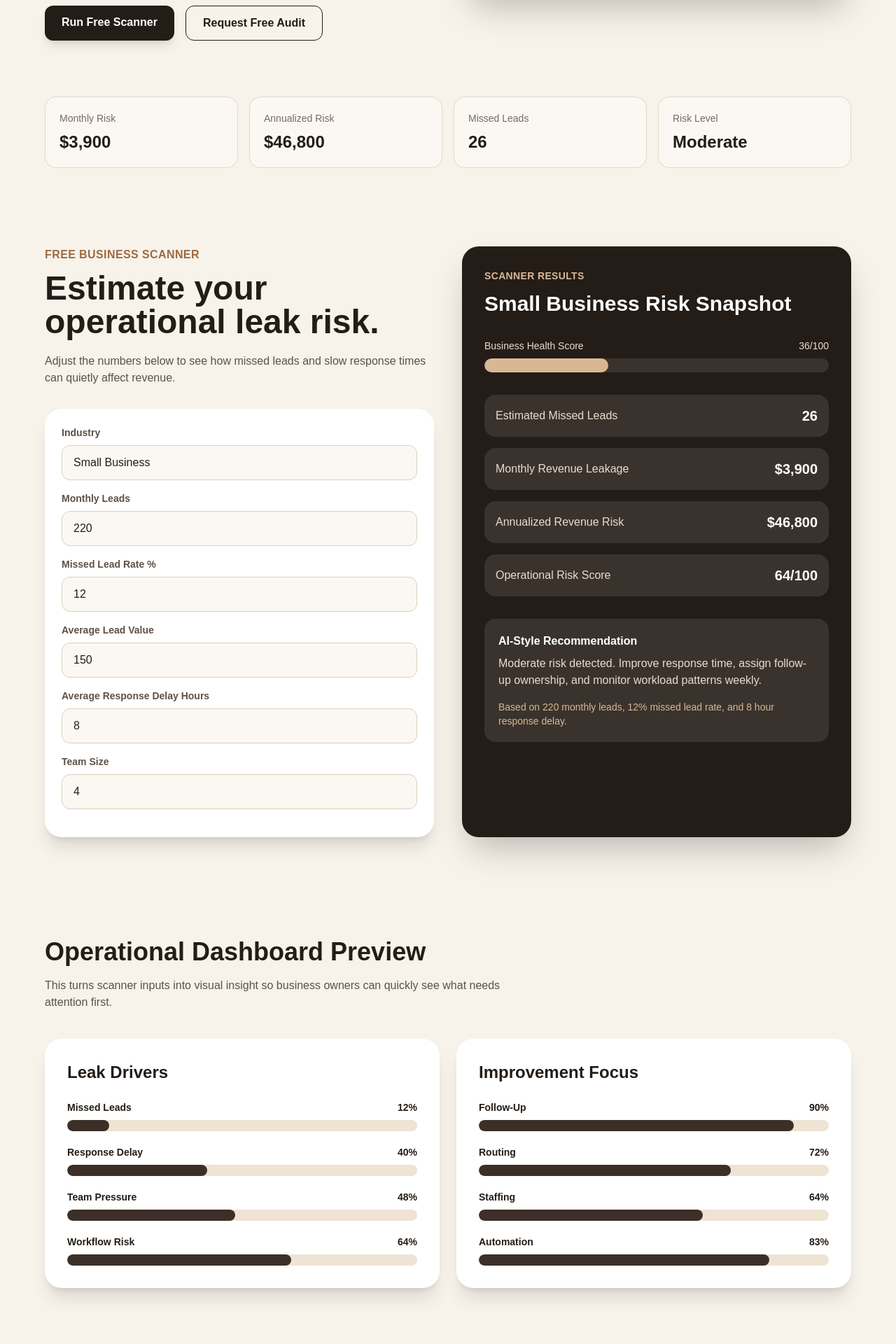
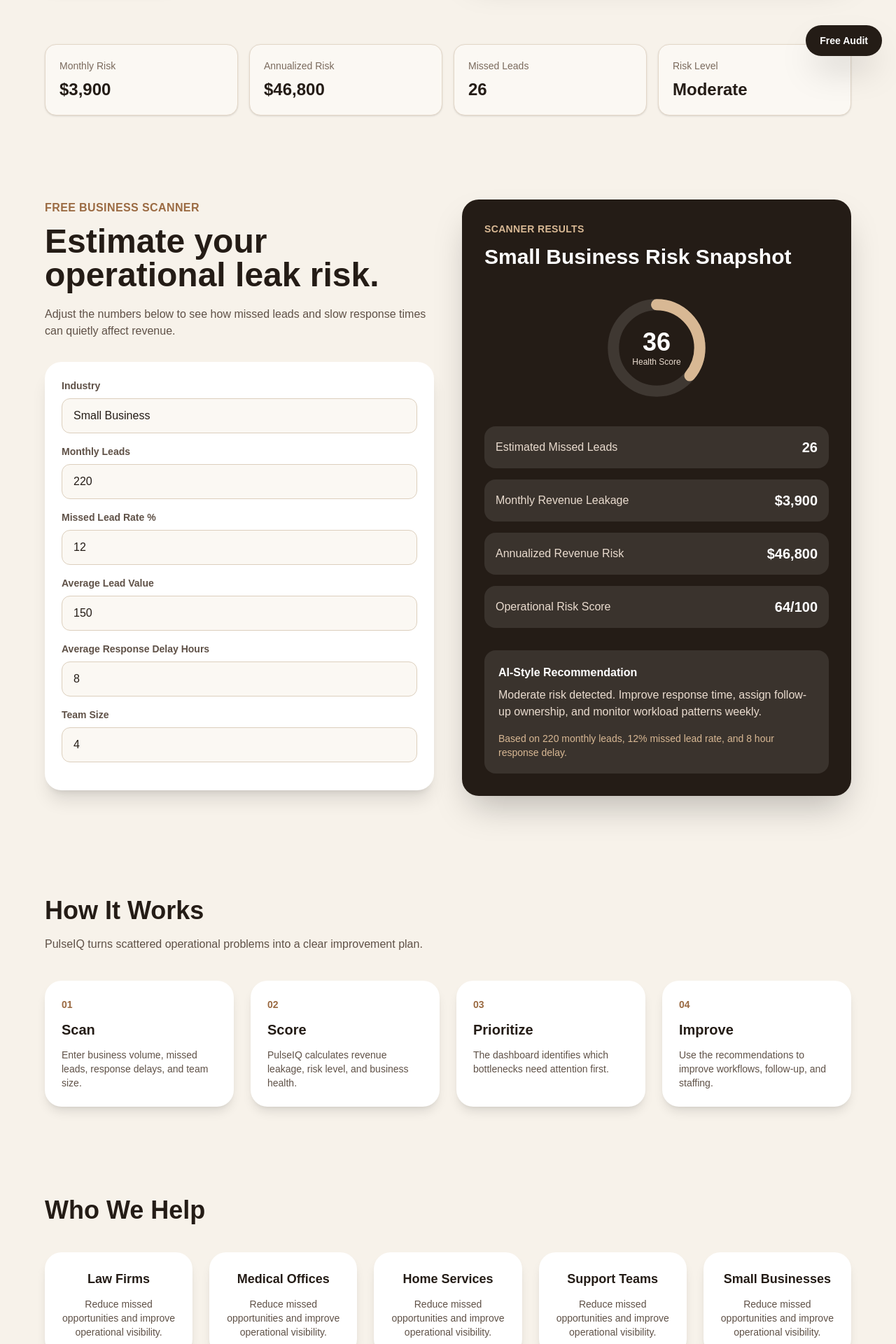
Before and after one commit to aundreanapper12-gif/pulseiqop, a Next.js app: page / in a window 1280 px wide. Shown: the part 700-2620 px from the top of the page at 70% size. Built offline with nearby package versions, Linux system fonts and the light colour scheme.

Commit message:
Add PulseIQ premium dashboard upgrades

```diff
--- a/app/page.tsx
+++ b/app/page.tsx
@@ -22,11 +22,9 @@ export default function Home() {
   });
 
   const results = useMemo(() => {
-    const missedLeads = Math.round(
-      inputs.monthlyLeads * (inputs.missedLeadRate / 100)
-    );
-
+    const missedLeads = Math.round(inputs.monthlyLeads * (inputs.missedLeadRate / 100));
     const estimatedLoss = missedLeads * inputs.avgLeadValue;
+    const annualLoss = estimatedLoss * 12;
 
     const riskScore = Math.min(
       100,
@@ -38,20 +36,9 @@ export default function Home() {
     );
 
     const efficiencyScore = Math.max(0, 100 - riskScore);
+    const riskLevel = riskScore >= 70 ? "High" : riskScore >= 40 ? "Moderate" : "Low";
 
-    const annualLoss = estimatedLoss * 12;
-
-    const riskLevel =
-      riskScore >= 70 ? "High" : riskScore >= 40 ? "Moderate" : "Low";
-
-    return {
-      missedLeads,
-      estimatedLoss,
-      annualLoss,
-      riskScore,
-      efficiencyScore,
-      riskLevel,
-    };
+    return { missedLeads, estimatedLoss, annualLoss, riskScore, efficiencyScore, riskLevel };
   }, [inputs]);
 
   function updateInput(key: keyof ScannerInput, value: string) {
@@ -63,8 +50,14 @@ export default function Home() {
 
   return (
     <main className="min-h-screen bg-[#f7f2ea] text-[#241c16]">
-      {/* NAV */}
-      <nav className="sticky top-0 z-50 border-b border-[#e1d5c5] bg-[#f7f2ea]/90 px-6 py-4 backdrop-blur md:px-16">
+      <a
+        href="#contact"
+        className="fixed bottom-5 right-5 z-50 rounded-full bg-[#241c16] px-5 py-3 text-sm font-bold text-white shadow-2xl hover:bg-[#3b2f27]"
+      >
+        Free Audit
+      </a>
+
+      <nav className="sticky top-0 z-40 border-b border-[#e1d5c5] bg-[#f7f2ea]/90 px-6 py-4 backdrop-blur md:px-16">
         <div className="mx-auto flex max-w-7xl items-center justify-between">
           <a href="#" className="text-xl font-black">
             PulseIQ Solutions
@@ -72,14 +65,14 @@ export default function Home() {
 
           <div className="hidden gap-6 text-sm font-semibold md:flex">
             <a href="#scanner">Scanner</a>
-            <a href="#dashboard">Dashboard</a>
+            <a href="#how">How It Works</a>
+            <a href="#who">Who We Help</a>
             <a href="#case-study">Case Study</a>
             <a href="#contact">Free Audit</a>
           </div>
         </div>
       </nav>
 
-      {/* HERO */}
       <section className="px-6 py-20 md:px-16">
         <div className="mx-auto grid max-w-7xl gap-12 md:grid-cols-2 md:items-center">
           <div>
@@ -88,14 +81,12 @@ export default function Home() {
             </p>
 
             <h1 className="text-4xl font-black leading-tight md:text-6xl">
-              Find the hidden leaks costing your business time, revenue, and
-              customer trust.
+              Find the hidden leaks costing your business time, revenue, and trust.
             </h1>
 
             <p className="mt-6 max-w-xl text-lg text-[#5f5147]">
-              PulseIQ scans missed leads, follow-up delays, workflow friction,
-              staffing pressure, and customer experience gaps to show where
-              your business can improve.
+              PulseIQ scans missed leads, response delays, workflow friction, staffing pressure,
+              and customer experience gaps so businesses know what to fix first.
             </p>
 
             <div className="mt-8 flex flex-wrap gap-4">
@@ -107,10 +98,10 @@ export default function Home() {
               </a>
 
               <a
-                href="#contact"
+                href="#case-study"
                 className="rounded-xl border border-[#241c16] px-6 py-3 font-semibold hover:bg-white"
               >
-                Request Free Audit
+                View Case Study
               </a>
             </div>
           </div>
@@ -119,8 +110,7 @@ export default function Home() {
         </div>
       </section>
 
-      {/* TRUST METRICS */}
-      <section className="px-6 pb-8 md:px-16">
+      <section className="px-6 pb-10 md:px-16">
         <div className="mx-auto grid max-w-7xl gap-4 md:grid-cols-4">
           <MetricCard title="Monthly Risk" value={`$${results.estimatedLoss.toLocaleString()}`} />
           <MetricCard title="Annualized Risk" value={`$${results.annualLoss.toLocaleString()}`} />
@@ -129,7 +119,6 @@ export default function Home() {
         </div>
       </section>
 
-      {/* SCANNER */}
       <section id="scanner" className="px-6 py-20 md:px-16">
         <div className="mx-auto grid max-w-7xl gap-10 md:grid-cols-2">
           <div>
@@ -142,51 +131,17 @@ export default function Home() {
             </h2>
 
             <p className="mt-5 text-[#5f5147]">
-              Adjust the numbers below to see how missed leads and slow
-              response times can quietly affect revenue.
+              Adjust the numbers below to see how missed leads and slow response times can
+              quietly affect revenue.
             </p>
 
             <div className="mt-8 rounded-3xl bg-white p-6 shadow-xl">
-              <ScannerField
-                label="Industry"
-                value={inputs.industry}
-                onChange={(value) => updateInput("industry", value)}
-              />
-
-              <ScannerField
-                label="Monthly Leads"
-                type="number"
-                value={inputs.monthlyLeads}
-                onChange={(value) => updateInput("monthlyLeads", value)}
-              />
-
-              <ScannerField
-                label="Missed Lead Rate %"
-                type="number"
-                value={inputs.missedLeadRate}
-                onChange={(value) => updateInput("missedLeadRate", value)}
-              />
-
-              <ScannerField
-                label="Average Lead Value"
-                type="number"
-                value={inputs.avgLeadValue}
-                onChange={(value) => updateInput("avgLeadValue", value)}
-              />
-
-              <ScannerField
-                label="Average Response Delay Hours"
-                type="number"
-                value={inputs.responseDelayHours}
-                onChange={(value) => updateInput("responseDelayHours", value)}
-              />
-
-              <ScannerField
-                label="Team Size"
-                type="number"
-                value={inputs.teamSize}
-                onChange={(value) => updateInput("teamSize", value)}
-              />
+              <ScannerField label="Industry" value={inputs.industry} onChange={(v) => updateInput("industry", v)} />
+              <ScannerField label="Monthly Leads" type="number" value={inputs.monthlyLeads} onChange={(v) => updateInput("monthlyLeads", v)} />
+              <ScannerField label="Missed Lead Rate %" type="number" value={inputs.missedLeadRate} onChange={(v) => updateInput("missedLeadRate", v)} />
+              <ScannerField label="Average Lead Value" type="number" value={inputs.avgLeadValue} onChange={(v) => updateInput("avgLeadValue", v)} />
+              <ScannerField label="Average Response Delay Hours" type="number" value={inputs.responseDelayHours} onChange={(v) => updateInput("responseDelayHours", v)} />
+              <ScannerField label="Team Size" type="number" value={inputs.teamSize} onChange={(v) => updateInput("teamSize", v)} />
             </div>
           </div>
 
@@ -199,22 +154,13 @@ export default function Home() {
               {inputs.industry} Risk Snapshot
             </h3>
 
-            <ScoreGauge score={results.efficiencyScore} />
+            <CircularGauge score={results.efficiencyScore} />
 
             <div className="mt-8 grid gap-4">
               <ResultRow label="Estimated Missed Leads" value={results.missedLeads} />
-              <ResultRow
-                label="Monthly Revenue Leakage"
-                value={`$${results.estimatedLoss.toLocaleString()}`}
-              />
-              <ResultRow
-                label="Annualized Revenue Risk"
-                value={`$${results.annualLoss.toLocaleString()}`}
-              />
-              <ResultRow
-                label="Operational Risk Score"
-                value={`${results.riskScore}/100`}
-              />
+              <ResultRow label="Monthly Revenue Leakage" value={`$${results.estimatedLoss.toLocaleString()}`} />
+              <ResultRow label="Annualized Revenue Risk" value={`$${results.annualLoss.toLocaleString()}`} />
+              <ResultRow label="Operational Risk Score" value={`${results.riskScore}/100`} />
             </div>
 
             <AIRecommendation results={results} inputs={inputs} />
@@ -222,17 +168,44 @@ export default function Home() {
         </div>
       </section>
 
-      {/* CHART SECTION */}
+      <section id="how" className="px-6 py-16 md:px-16">
+        <div className="mx-auto max-w-7xl">
+          <h2 className="text-3xl font-black md:text-4xl">How It Works</h2>
+          <p className="mt-4 max-w-2xl text-[#5f5147]">
+            PulseIQ turns scattered operational problems into a clear improvement plan.
+          </p>
+
+          <div className="mt-10 grid gap-6 md:grid-cols-4">
+            <StepCard number="01" title="Scan" text="Enter business volume, missed leads, response delays, and team size." />
+            <StepCard number="02" title="Score" text="PulseIQ calculates revenue leakage, risk level, and business health." />
+            <StepCard number="03" title="Prioritize" text="The dashboard identifies which bottlenecks need attention first." />
+            <StepCard number="04" title="Improve" text="Use the recommendations to improve workflows, follow-up, and staffing." />
+          </div>
+        </div>
+      </section>
+
+      <section id="who" className="px-6 py-16 md:px-16">
+        <div className="mx-auto max-w-7xl">
+          <h2 className="text-3xl font-black md:text-4xl">Who We Help</h2>
+
+          <div className="mt-10 grid gap-6 md:grid-cols-5">
+            {["Law Firms", "Medical Offices", "Home Services", "Support Teams", "Small Businesses"].map((item) => (
+              <div key={item} className="rounded-3xl bg-white p-6 text-center shadow-lg">
+                <p className="text-lg font-black">{item}</p>
+                <p className="mt-3 text-sm text-[#5f5147]">
+                  Reduce missed opportunities and improve operational visibility.
+                </p>
+              </div>
+            ))}
+          </div>
+        </div>
+      </section>
+
       <section id="dashboard" className="px-6 py-16 md:px-16">
         <div className="mx-auto max-w-7xl">
           <h2 className="text-3xl font-black md:text-4xl">
             Operational Dashboard Preview
           </h2>
-
-          <p className="mt-4 max-w-2xl text-[#5f5147]">
-            This turns scanner inputs into visual insight so business owners can
-            quickly see what needs attention first.
-          </p>
 
           <div className="mt-10 grid gap-6 md:grid-cols-2">
             <BarChartCard
@@ -258,7 +231,6 @@ export default function Home() {
         </div>
       </section>
 
-      {/* CASE STUDY */}
       <section id="case-study" className="px-6 py-20 md:px-16">
         <div className="mx-auto max-w-7xl rounded-3xl bg-white p-8 shadow-xl md:p-12">
           <p className="font-semibold uppercase tracking-wide text-[#9b6b43]">
@@ -270,9 +242,8 @@ export default function Home() {
           </h2>
 
           <p className="mt-5 max-w-3xl text-[#5f5147]">
-            A small service business with steady monthly inquiries was losing
-            revenue because missed leads, delayed follow-up, and unclear
-            workflow ownership were not being tracked together.
+            A service business with steady inquiries was losing revenue because missed leads,
+            delayed follow-up, and unclear workflow ownership were not tracked together.
           </p>
 
           <div className="mt-8 grid gap-4 md:grid-cols-3">
@@ -303,7 +274,19 @@ export default function Home() {
         </div>
       </section>
 
-      {/* CONTACT FORM */}
+      <section className="px-6 py-12 md:px-16">
+        <div className="mx-auto max-w-7xl rounded-3xl border border-[#dccfbd] bg-[#fbf8f3] p-8">
+          <p className="font-semibold uppercase tracking-wide text-[#9b6b43]">
+            Portfolio Credibility
+          </p>
+          <h2 className="mt-3 text-3xl font-black">Built as an operational analytics prototype.</h2>
+          <p className="mt-4 max-w-3xl text-[#5f5147]">
+            PulseIQ Solutions was built with Next.js, TypeScript, Tailwind CSS, and an operations-focused
+            analytics framework designed around customer experience, workforce pressure, and revenue leakage.
+          </p>
+        </div>
+      </section>
+
       <section id="contact" className="px-6 pb-24 md:px-16">
         <div className="mx-auto grid max-w-7xl gap-10 rounded-3xl bg-[#241c16] p-8 text-white shadow-2xl md:grid-cols-2 md:p-12">
           <div>
@@ -316,26 +299,30 @@ export default function Home() {
             </h2>
 
             <p className="mt-5 text-[#eadccf]">
-              Use this section as your lead capture area. Later, you can connect
-              it to Formspree, Google Forms, Airtable, or a real backend.
+              Connect this form to Formspree, Google Forms, Airtable, or your own backend to collect leads.
             </p>
           </div>
 
-          <form className="rounded-3xl bg-white p-6 text-[#241c16]">
-            <ScannerField label="Name" value="" onChange={() => {}} />
-            <ScannerField label="Business Name" value="" onChange={() => {}} />
-            <ScannerField label="Email" value="" onChange={() => {}} />
-            <ScannerField label="Biggest Operational Challenge" value="" onChange={() => {}} />
+          <form
+            action="https://formspree.io/f/YOUR_FORM_ID"
+            method="POST"
+            className="rounded-3xl bg-white p-6 text-[#241c16]"
+          >
+            <FormField name="name" label="Name" />
+            <FormField name="business" label="Business Name" />
+            <FormField name="email" label="Email" type="email" />
+            <FormField name="challenge" label="Biggest Operational Challenge" />
 
             <button
-              type="button"
+              type="submit"
               className="mt-2 w-full rounded-xl bg-[#241c16] px-6 py-3 font-bold text-white hover:bg-[#3b2f27]"
-              onClick={() =>
-                alert("Lead form demo only. Connect this to Formspree or Airtable next.")
-              }
             >
               Request Free Audit
             </button>
+
+            <p className="mt-3 text-xs text-[#7a6a5d]">
+              Replace YOUR_FORM_ID with your real Formspree endpoint when ready.
+            </p>
           </form>
         </div>
       </section>
@@ -351,10 +338,7 @@ function DashboardPreview({ results }: { results: any }) {
           <h2 className="text-xl font-black">PulseIQ Command Center</h2>
           <p className="text-sm text-[#7a6a5d]">Live demo preview</p>
         </div>
-
-        <span className="rounded-full bg-[#efe3d3] px-3 py-1 text-sm font-semibold">
-          Active Scan
-        </span>
+        <span className="rounded-full bg-[#efe3d3] px-3 py-1 text-sm font-semibold">Active Scan</span>
       </div>
 
       <div className="grid gap-4 sm:grid-cols-2">
@@ -367,39 +351,47 @@ function DashboardPreview({ results }: { results: any }) {
       <div className="mt-6 rounded-2xl bg-[#241c16] p-5 text-white">
         <p className="text-sm text-[#d8c6b2]">AI Insight</p>
         <p className="mt-2 text-lg font-semibold">
-          Missed leads and delayed follow-up are the strongest indicators of
-          revenue leakage in this scan.
+          Missed leads and delayed follow-up are the strongest indicators of revenue leakage in this scan.
         </p>
       </div>
     </div>
   );
 }
 
-function ScoreGauge({ score }: { score: number }) {
+function CircularGauge({ score }: { score: number }) {
+  const radius = 54;
+  const circumference = 2 * Math.PI * radius;
+  const offset = circumference - (score / 100) * circumference;
+
   return (
-    <div className="mt-8">
-      <div className="mb-2 flex justify-between text-sm text-[#eadccf]">
-        <span>Business Health Score</span>
-        <span>{score}/100</span>
-      </div>
+    <div className="mt-8 flex justify-center">
+      <div className="relative h-40 w-40">
+        <svg className="h-full w-full -rotate-90" viewBox="0 0 140 140">
+          <circle cx="70" cy="70" r={radius} stroke="rgba(255,255,255,0.12)" strokeWidth="14" fill="none" />
+          <circle
+            cx="70"
+            cy="70"
+            r={radius}
+            stroke="#d8b894"
+            strokeWidth="14"
+            fill="none"
+            strokeDasharray={circumference}
+            strokeDashoffset={offset}
+            strokeLinecap="round"
+            className="transition-all duration-700"
+          />
+        </svg>
 
-      <div className="h-5 overflow-hidden rounded-full bg-white/10">
-        <div
-          className="h-full rounded-full bg-[#d8b894] transition-all duration-700"
-          style={{ width: `${score}%` }}
-        />
+        <div className="absolute inset-0 flex flex-col items-center justify-center">
+          <p className="text-4xl font-black">{score}</p>
+          <p className="text-xs text-[#eadccf]">Health Score</p>
+        </div>
       </div>
     </div>
   );
 }
 
-function AIRecommendation({
-  results,
-  inputs,
-}: {
-  results: any;
-  inputs: ScannerInput;
-}) {
+function AIRecommendation({ results, inputs }: { results: any; inputs: ScannerInput }) {
   const recommendation =
     results.riskScore >= 70
       ? "High risk detected. Prioritize lead follow-up, routing ownership, and missed inquiry tracking immediately."
@@ -411,10 +403,9 @@ function AIRecommendation({
     <div className="mt-8 rounded-2xl bg-white/10 p-5">
       <p className="font-semibold">AI-Style Recommendation</p>
       <p className="mt-2 text-[#eadccf]">{recommendation}</p>
-
       <p className="mt-4 text-sm text-[#d8b894]">
-        Based on {inputs.monthlyLeads} monthly leads, {inputs.missedLeadRate}%
-        missed lead rate, and {inputs.responseDelayHours} hour response delay.
+        Based on {inputs.monthlyLeads} monthly leads, {inputs.missedLeadRate}% missed lead rate,
+        and {inputs.responseDelayHours} hour response delay.
       </p>
     </div>
   );
@@ -422,19 +413,14 @@ function AIRecommendation({
 
 function MetricCard({ title, value }: { title: string; value: string }) {
   return (
-    <div className="rounded-2xl border border-[#e3d7c8] bg-[#fbf8f3] p-5">
+    <div className="rounded-2xl border border-[#e3d7c8] bg-[#fbf8f3] p-5 shadow-sm">
       <p className="text-sm text-[#7a6a5d]">{title}</p>
       <p className="mt-2 text-2xl font-black text-[#241c16]">{value}</p>
     </div>
   );
 }
 
-function ScannerField({
-  label,
-  value,
-  onChange,
-  type = "text",
-}: {
+function ScannerField({ label, value, onChange, type = "text" }: {
   label: string;
   value: string | number;
   onChange: (value: string) => void;
@@ -442,14 +428,25 @@ function ScannerField({
 }) {
   return (
     <label className="mb-4 block">
-      <span className="mb-2 block text-sm font-semibold text-[#5f5147]">
-        {label}
-      </span>
-
+      <span className="mb-2 block text-sm font-semibold text-[#5f5147]">{label}</span>
       <input
         type={type}
         value={value}
         onChange={(event) => onChange(event.target.value)}
+        className="w-full rounded-xl border border-[#dccfbd] bg-[#fbf8f3] px-4 py-3 outline-none focus:border-[#9b6b43]"
+      />
+    </label>
+  );
+}
+
+function FormField({ label, name, type = "text" }: { label: string; name: string; type?: string }) {
+  return (
+    <label className="mb-4 block">
+      <span className="mb-2 block text-sm font-semibold text-[#5f5147]">{label}</span>
+      <input
+        name={name}
+        type={type}
+        required
         className="w-full rounded-xl border border-[#dccfbd] bg-[#fbf8f3] px-4 py-3 outline-none focus:border-[#9b6b43]"
       />
     </label>
@@ -465,28 +462,19 @@ function ResultRow({ label, value }: { label: string; value: string | number })
   );
 }
 
-function BarChartCard({
-  title,
-  data,
-}: {
-  title: string;
-  data: { label: string; value: number }[];
-}) {
+function BarChartCard({ title, data }: { title: string; data: { label: string; value: number }[] }) {
   return (
     <div className="rounded-3xl bg-white p-8 shadow-xl">
       <h3 className="text-2xl font-black">{title}</h3>
-
       <div className="mt-6 space-y-5">
         {data.map((item) => {
           const width = Math.min(100, Math.max(5, item.value));
-
           return (
             <div key={item.label}>
               <div className="mb-2 flex justify-between text-sm font-semibold">
                 <span>{item.label}</span>
                 <span>{Math.round(width)}%</span>
               </div>
-
               <div className="h-4 overflow-hidden rounded-full bg-[#efe3d3]">
                 <div
                   className="h-full rounded-full bg-[#3b2f27] transition-all duration-700"
@@ -501,11 +489,20 @@ function BarChartCard({
   );
 }
 
+function StepCard({ number, title, text }: { number: string; title: string; text: string }) {
+  return (
+    <div className="rounded-3xl bg-white p-6 shadow-lg">
+      <p className="text-sm font-black text-[#9b6b43]">{number}</p>
+      <h3 className="mt-3 text-xl font-black">{title}</h3>
+      <p className="mt-3 text-sm text-[#5f5147]">{text}</p>
+    </div>
+  );
+}
+
 function InsightBox({ title, points }: { title: string; points: string[] }) {
   return (
     <div className="rounded-3xl border border-[#e3d7c8] bg-[#fbf8f3] p-6">
       <h3 className="text-2xl font-black">{title}</h3>
-
       <ul className="mt-5 space-y-3 text-[#5f5147]">
         {points.map((point) => (
           <li key={point}>• {point}</li>
```
